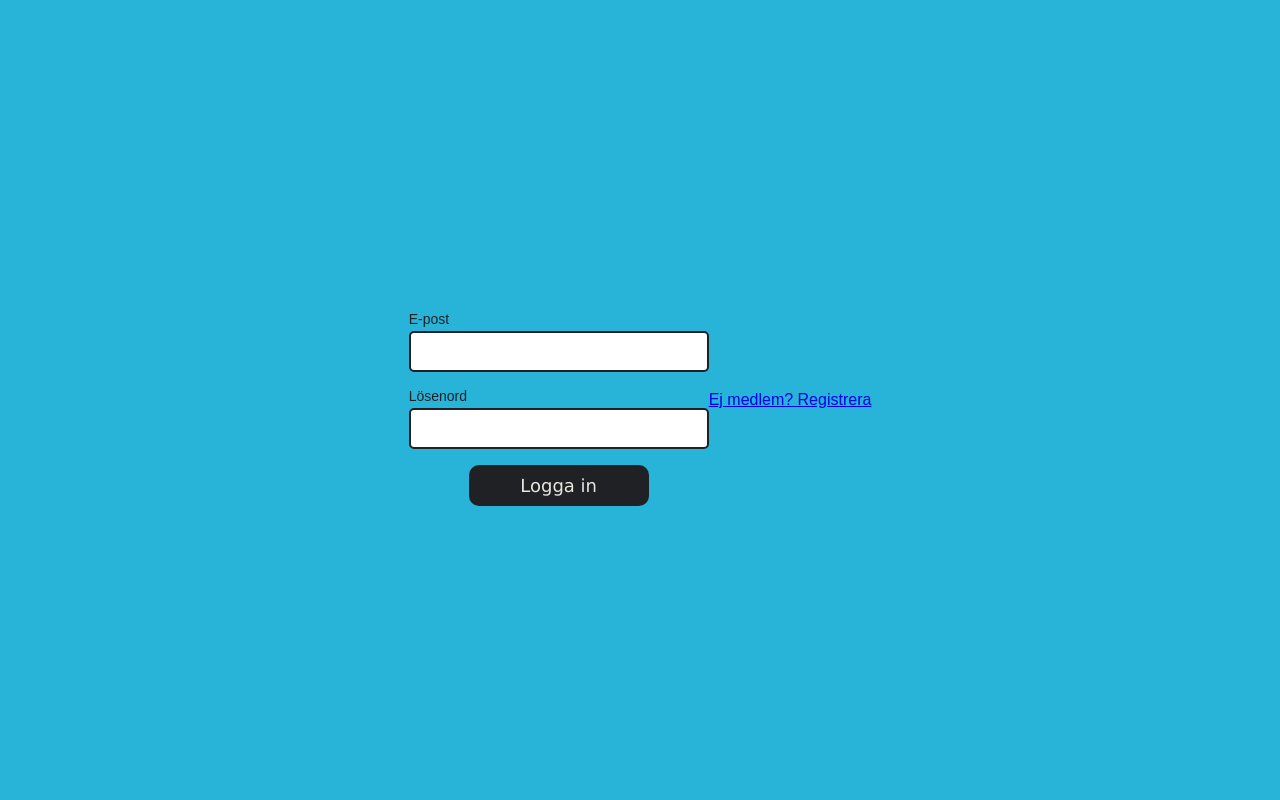
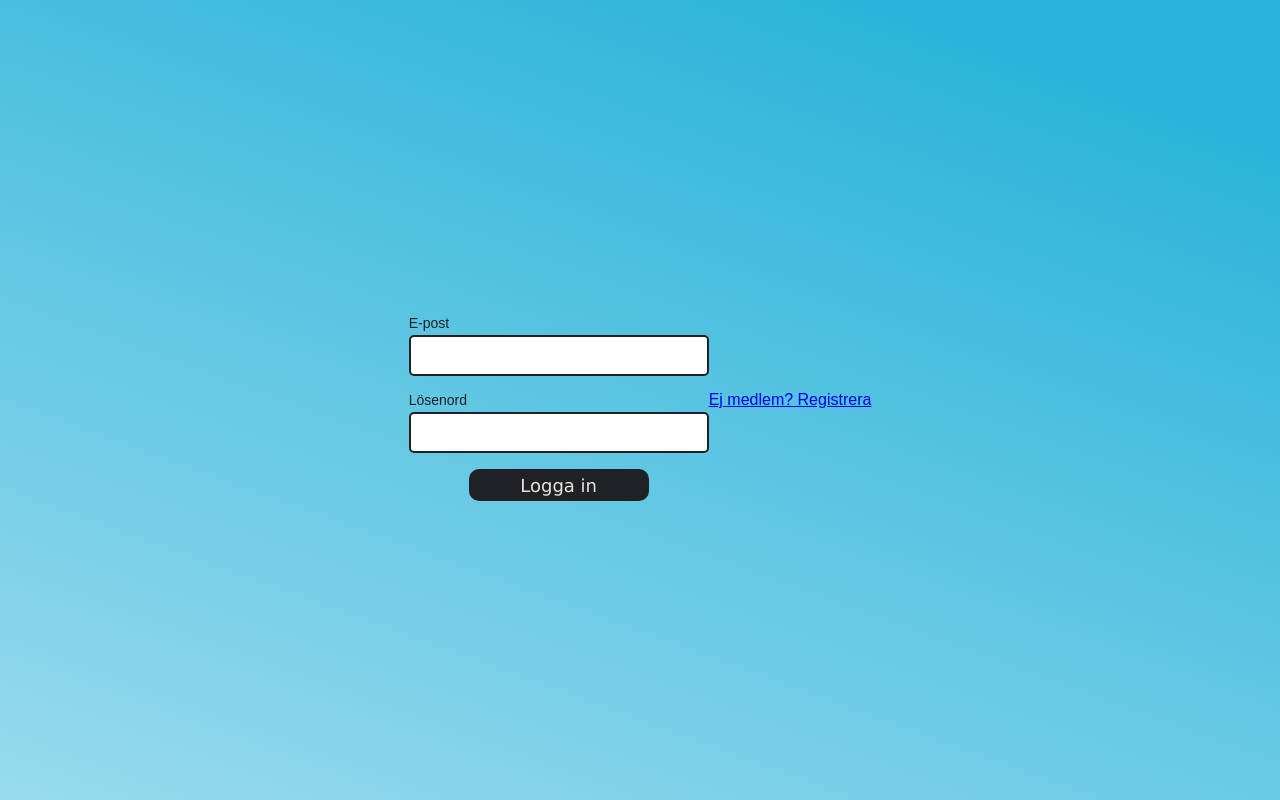
Before and after one commit to dennislundgren/MI-AGIL-ProluoBene, a website built with Parcel: page src/index.html in a window 1280 px wide. Built offline with nearby package versions, Linux system fonts and the light colour scheme; a web font is replaced by a local one.

Commit message:
root variables

```diff
--- a/src/scss/base/_root.scss
+++ b/src/scss/base/_root.scss
@@ -5,3 +5,8 @@
   padding: 0;
   margin: 0;
 }
+:root {
+  --btn-sm: 1rem;
+  --btn-md: 1.5rem;
+  --btn-lg: 2.25rem;
+}
--- a/src/scss/components/_form.scss
+++ b/src/scss/components/_form.scss
@@ -53,7 +53,7 @@
     }
     .submit {
       width: 60%;
-      padding: 0.5rem;
+      padding: 0.2rem;
       border: variables.$border;
       border-radius: variables.$border-radius-lg;
       background-color: variables.$color-dark;
--- a/src/scss/layouts/_login.scss
+++ b/src/scss/layouts/_login.scss
@@ -3,6 +3,11 @@
 .login-page,
 .register-page {
   background-color: variables.$color-blue;
+  background-image: linear-gradient(
+    -160deg,
+    variables.$color-blue 10%,
+    variables.$color-light-blue 130%
+  );
   @include mixins.flex(column, center, center);
   height: 100vh;
 }
```
